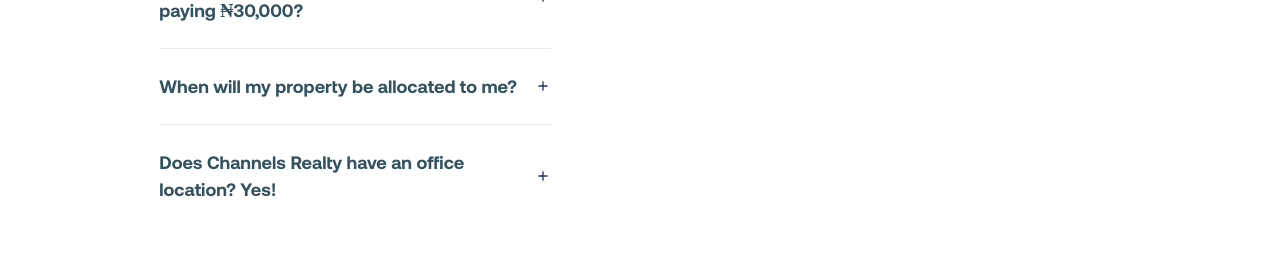
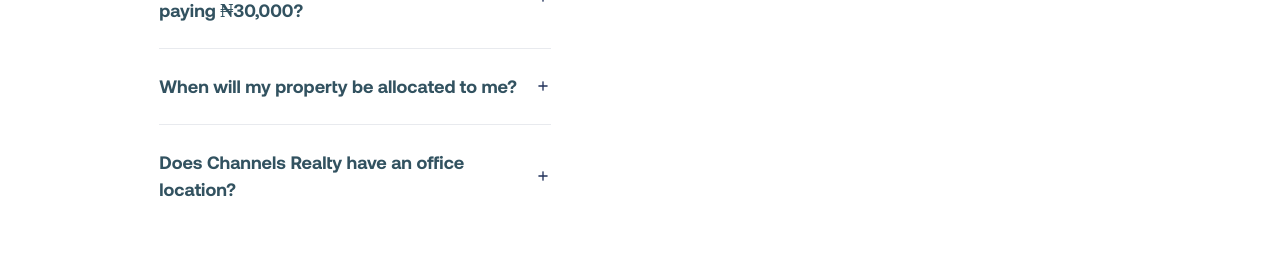
Before and after one commit to ccurves/channels-realty-static, a React (Create React App) app: page / in a window 1280 px wide. Shown: the part 3920-4197 px from the top of the page. Built offline with nearby package versions, Linux system fonts and the light colour scheme.

Commit message:
Updated FAQ section

```diff
--- a/src/components/FAQs.jsx
+++ b/src/components/FAQs.jsx
@@ -256,7 +256,7 @@ const FAQs = () => {
                       aria-expanded="false"
                       aria-controls="collapseBasicsNine"
                     >
-                      Does Channels Realty have an office location? Yes!
+                      Does Channels Realty have an office location?
                     </a>
                   </div>
                   <div
@@ -266,9 +266,7 @@ const FAQs = () => {
                     data-bs-parent="#accordionFAQBasics"
                   >
                     <div class="accordion-body">
-                      Channels Realty can be located in Epe, Lagos. <br />
-                      <strong>Office Location:</strong>
-                      12, Scholars Road, Imukun Epe, Lagos! <br />
+                      Yes! Channels Realty can be located in Epe, Lagos. <br />
                       You can visit us from Monday to Friday from 9 am to 3 pm.
                     </div>
                   </div>
```
